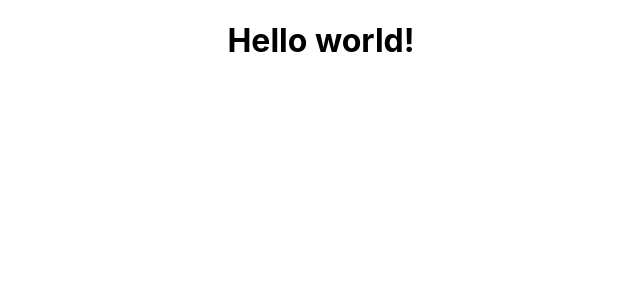
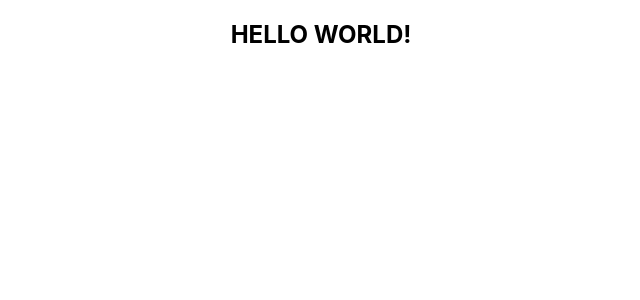
Before and after one commit to Melia-create/react-spotify-app, a React (Create React App) app: page / in a window 1280 px wide. Shown: the top 300 px of the page, without its empty margins (319-959 px from the left). Built offline with nearby package versions, Linux system fonts and the light colour scheme.

Commit message:
Starting again

```diff
--- a/src/App.js
+++ b/src/App.js
@@ -1,10 +1,10 @@
 import './App.css';
+
 
 function App() {
   return (
     <div className="App">
-      <h1>Hello world!</h1>
-
+     <h2>HELLO WORLD!</h2>
     </div>
   );
 }
```
Also changed, not shown: src/components/Dashboard.js (deleted, +0 -9 lines), src/components/Header.js (deleted, +0 -9 lines), src/components/RedirectPage.js (deleted, +0 -9 lines).
